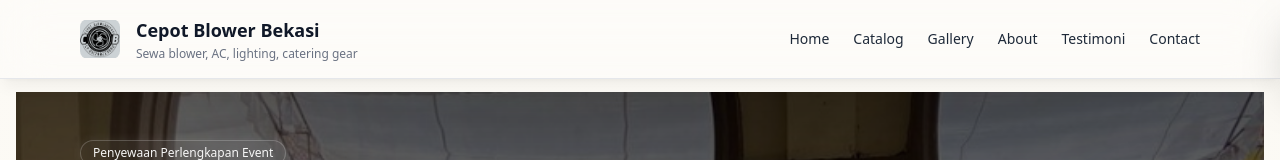
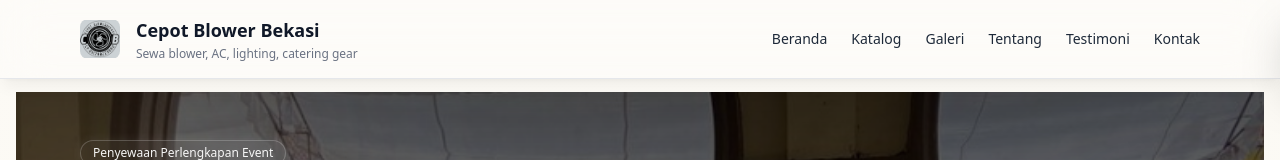
Before and after one commit to gvnorln/cepot-blower-bekasi, a Next.js app: page / in a window 1280 px wide. Shown: the top 160 px of the page. Built offline with nearby package versions, Linux system fonts and the light colour scheme.

Commit message:
update section testimoni & navbar menu

```diff
--- a/app/components/HeaderHome.jsx
+++ b/app/components/HeaderHome.jsx
@@ -8,12 +8,12 @@ export default function Header({ WHATSAPP_PHONE }) {
   const [isOpen, setIsOpen] = useState(false);
 
   const menuItems = [
-    { name: "Home", href: "/" },
-    { name: "Catalog", href: "#catalog" },
-    { name: "Gallery", href: "#gallery", isRoute: true },
-    { name: "About", href: "#about" },
+    { name: "Beranda", href: "/" },
+    { name: "Katalog", href: "#catalog" },
+    { name: "Galeri", href: "#gallery", isRoute: true },
+    { name: "Tentang", href: "#about" },
     { name: "Testimoni", href: "#testimoni" },
-    { name: "Contact", href: "#contact" },
+    { name: "Kontak", href: "#contact" },
   ];
 
   return (
```
